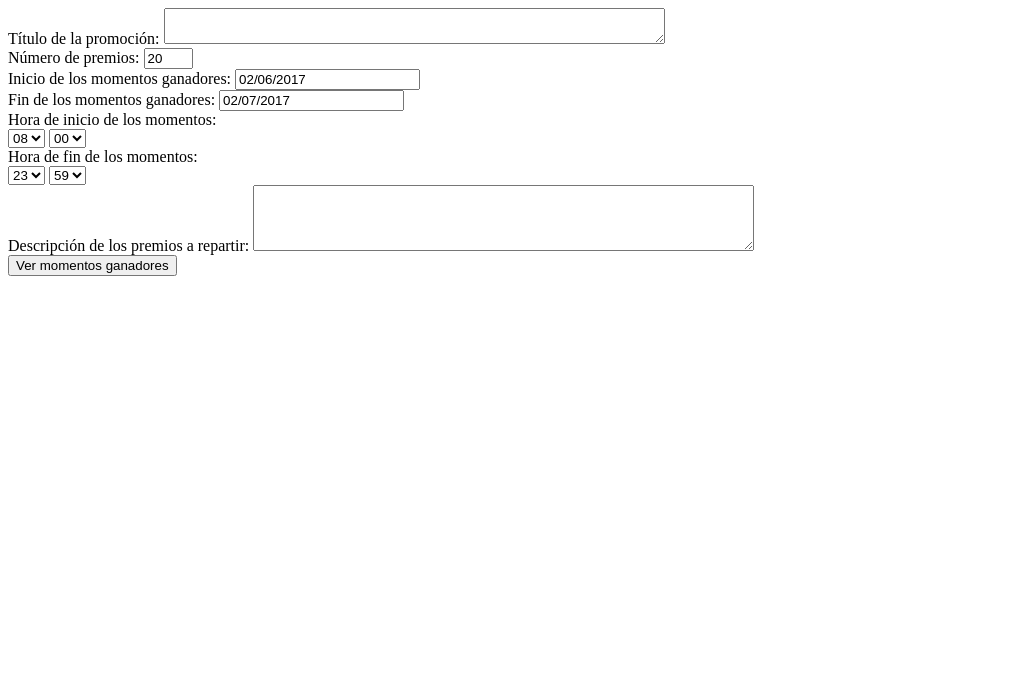
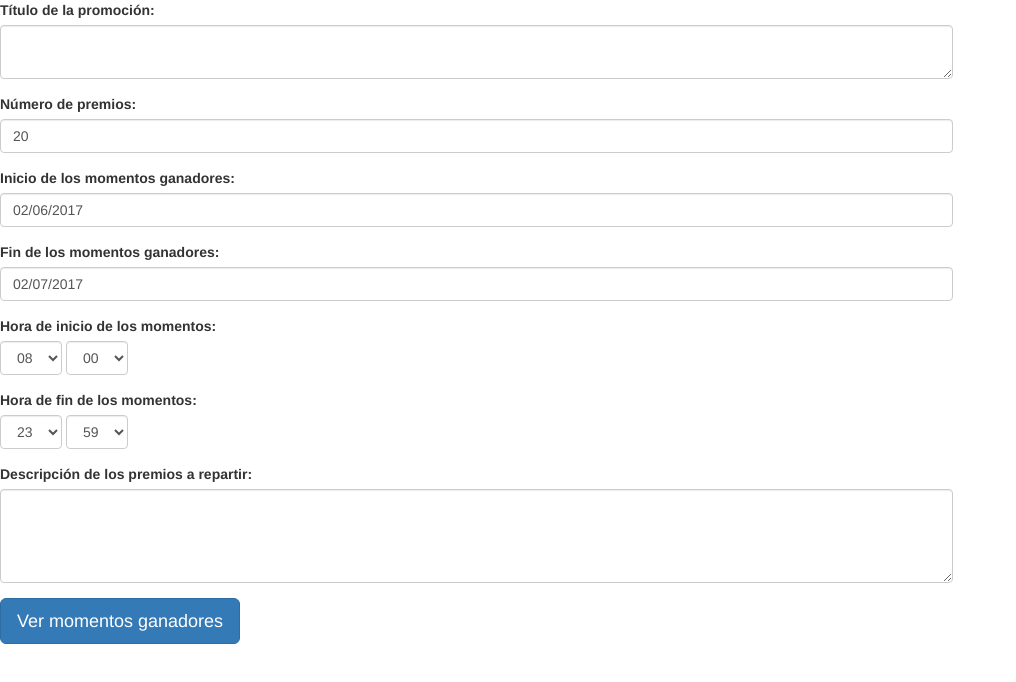
Before and after one commit to responsivedaw/momentos-ganadores, a plain HTML site: page index.html in a window 1280 px wide. Shown: the whole page, without its empty margins (0-1016 px from the left). Drawn offline with Linux system fonts and the light colour scheme.

Commit message:
Enlazados css y js en index

```diff
--- a/index.html
+++ b/index.html
@@ -1,10 +1,14 @@
 <!DOCTYPE html>
-<html lang="en">
+<html lang="es">
 <head>
     <meta charset="UTF-8">
     <meta name="viewport" content="width=device-width, initial-scale=1.0">
     <meta http-equiv="X-UA-Compatible" content="ie=edge">
-    <title>Document</title>
+    <title>Generador Momentos Ganadores</title>
+    <link rel="stylesheet" href="css/bootstrap.min.css">
+    <script src="js/bootstrap.min.js"></script>
+    <link rel="stylesheet" href="css/custom.css">
+    <script src="js/custom.js"></script>
 </head>
 <body>
 
```
Also changed, not shown: css/custom.css (added), js/custom.js (renamed from js/momentos.js).
